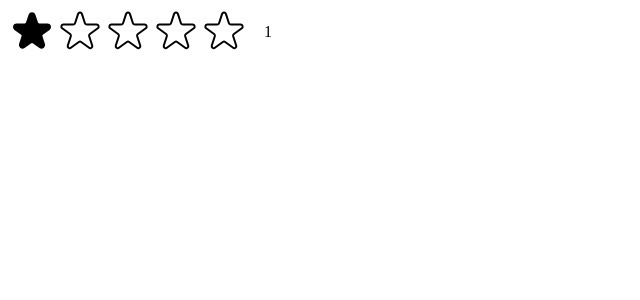
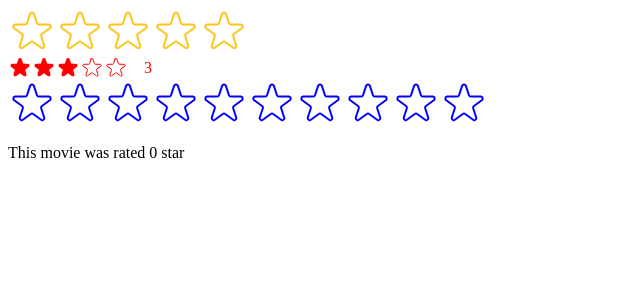
Before and after one commit to negin-khademi/usePopcorn, a React (Create React App) app: page / in a window 1280 px wide. Shown: the top 300 px of the page, without its empty margins (0-640 px from the left). Built offline with nearby package versions, Linux system fonts and the light colour scheme.

Commit message:
improving reusability with props

```diff
--- a/src/StarRating.js
+++ b/src/StarRating.js
@@ -10,18 +10,28 @@
   display: 'flex',
 };
 
-const textStyle = {
-  lineHeight: '1',
-  margin: '0',
-};
-export default function StarRating({ maxRating = 5 }) {
-  const [rating, setRating] = useState(1);
+export default function StarRating({
+  maxRating = 5,
+  color = '#fcc419',
+  size = 48,
+  messages = [],
+  defaultRating = 0,
+  onSetRating,
+}) {
+  const [rating, setRating] = useState(defaultRating);
   const [tempRating, setTempTating] = useState(0);
 
   function handleRating(rating) {
     setRating(rating);
+    onSetRating(rating);
   }
 
+  const textStyle = {
+    lineHeight: '1',
+    margin: '0',
+    color,
+    fontSize: `${size / 1.5}px`,
+  };
   return (
     <div style={containerStyle}>
       <div style={starContainerStyle}>
@@ -32,30 +42,35 @@
             full={tempRating ? tempRating >= i + 1 : rating >= i + 1}
             onHoverIn={() => setTempTating(i + 1)}
             onHoverOut={() => setTempTating(0)}
+            color={color}
+            size={size}
           />
         ))}
       </div>
-      <p style={textStyle}>{tempRating || rating || ''}</p>
+      <p style={textStyle}>
+        {messages.length === maxRating
+          ? messages[tempRating ? tempRating - 1 : rating - 1]
+          : tempRating || rating || ''}
+      </p>
     </div>
   );
 }
 
-const starStyle = {
-  width: '48px',
-  height: '48px',
-  display: 'block',
-  cursor: 'pointer',
-};
-
-function Star({ onRate, full, onHoverIn, onHoverOut }) {
+function Star({ onRate, full, onHoverIn, onHoverOut, color, size }) {
+  const starStyle = {
+    width: `${size}px`,
+    height: `${size}px`,
+    display: 'block',
+    cursor: 'pointer',
+  };
   return (
     <span role="button" style={starStyle} onClick={onRate} onMouseEnter={onHoverIn} onMouseLeave={onHoverOut}>
       {full ? (
-        <svg xmlns="http://www.w3.org/2000/svg" viewBox="0 0 20 20" fill="#000" stroke="#000">
+        <svg xmlns="http://www.w3.org/2000/svg" viewBox="0 0 20 20" fill={color} stroke={color}>
           <path d="M9.049 2.927c.3-.921 1.603-.921 1.902 0l1.07 3.292a1 1 0 00.95.69h3.462c.969 0 1.371 1.24.588 1.81l-2.8 2.034a1 1 0 00-.364 1.118l1.07 3.292c.3.921-.755 1.688-1.54 1.118l-2.8-2.034a1 1 0 00-1.175 0l-2.8 2.034c-.784.57-1.838-.197-1.539-1.118l1.07-3.292a1 1 0 00-.364-1.118L2.98 8.72c-.783-.57-.38-1.81.588-1.81h3.461a1 1 0 00.951-.69l1.07-3.292z" />
         </svg>
       ) : (
-        <svg xmlns="http://www.w3.org/2000/svg" fill="none" viewBox="0 0 24 24" stroke="#000">
+        <svg xmlns="http://www.w3.org/2000/svg" fill="none" viewBox="0 0 24 24" stroke={color}>
           <path
             strokeLinecap="round"
             strokeLinejoin="round"
--- a/src/index.js
+++ b/src/index.js
@@ -1,17 +1,31 @@
 // import './index.css';
 
 // import App from './App';
-import React from 'react';
+import React, { useState } from 'react';
+
 import ReactDOM from 'react-dom/client';
 import StarRating from './StarRating';
+
+function Test() {
+  const [movieRating, setMovieRating] = useState(0);
+  return (
+    <div>
+      <StarRating color="blue" maxRating={10} onSetRating={setMovieRating} />
+      <p>This movie was rated {movieRating} star</p>
+    </div>
+  );
+}
 
 const root = ReactDOM.createRoot(document.getElementById('root'));
 root.render(
   <React.StrictMode>
     {
       /*
-  <App /> */ <>
-        <StarRating maxRating={5} />
+  <App /> */
+      <>
+        <StarRating maxRating={5} messages={['Terrible', 'Bad', 'Okey', 'Good', 'Amasing']} />
+        <StarRating size={24} color="red" defaultRating={3} />
+        <Test />
       </>
     }
   </React.StrictMode>
```
